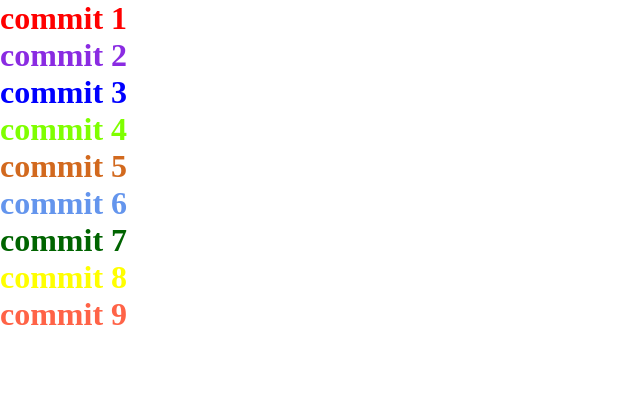
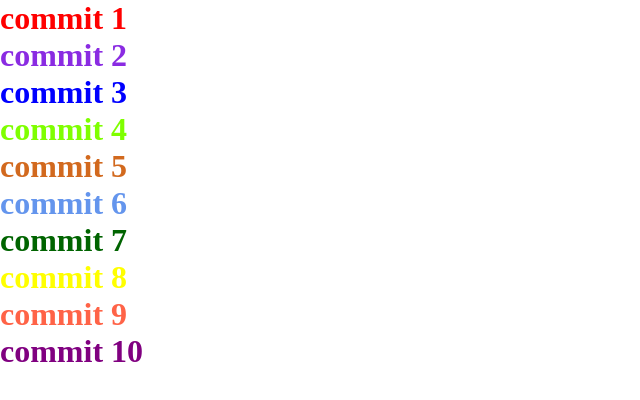
Before and after one commit to themagawo2011/lesson-14-practice-1, a plain HTML site: page index.html in a window 1280 px wide. Shown: the whole page, without its empty margins (0-640 px from the left). Drawn offline with Linux system fonts and the light colour scheme.

Commit message:
commit 10

```diff
--- a/index.html
+++ b/index.html
@@ -16,5 +16,6 @@
     <h1 class="commit7">commit 7</h1>
     <h1 class="commit8">commit 8</h1>
     <h1 class="commit9">commit 9</h1>
+    <h1 class="commit10">commit 10</h1>
 </body>
 </html>
--- a/style.css
+++ b/style.css
@@ -37,3 +37,7 @@
 .commit9{
     color: tomato;
 }
+
+.commit10{
+    color: purple;
+}
```
